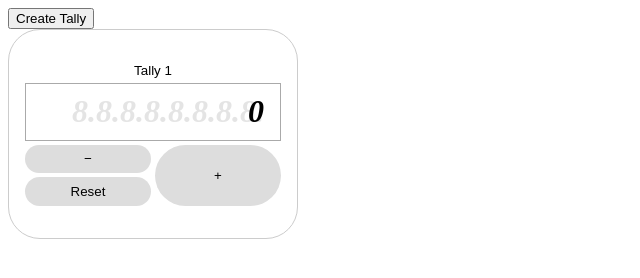
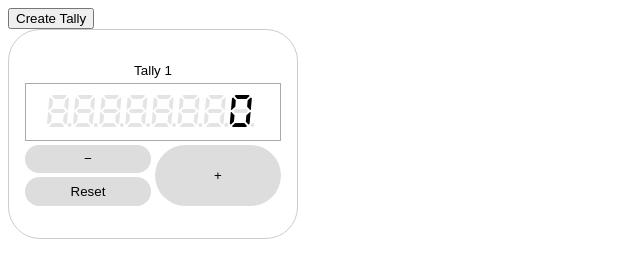
Before and after one commit to mccreery/sandbox, a plain HTML site: page web/tally/index.html in a window 1280 px wide. Both pictures are taken after a click on the button "Create Tally". Shown: the full height of the page, 0-640 px from the left. Drawn offline with nearby package versions, Linux system fonts and the light colour scheme; files that its build step writes are made by us from their sources.

Commit message:
Only show LCD effect if font loaded correctly

```diff
--- a/web/tally/script.js
+++ b/web/tally/script.js
@@ -1,6 +1,7 @@
 "use strict";
 
 let numTallies = 0;
+const fontLoad = document.fonts.load("italic bold 1em DSEG7");
 
 function addTally(initialValue) {
   initialValue = initialValue || 0
@@ -13,9 +14,6 @@ function addTally(initialValue) {
   output.type = "number";
   output.value = initialValue;
   output.className = "tally-box";
-
-  const lcdEffect = document.createElement("span");
-  lcdEffect.className = "lcd-effect";
 
   const plus = document.createElement("button");
   plus.className = "tally-button plus";
@@ -35,11 +33,16 @@ function addTally(initialValue) {
   const root = document.createElement("div");
   root.className = "tally";
   root.appendChild(name);
-  root.appendChild(lcdEffect);
   root.appendChild(output);
   root.appendChild(plus);
   root.appendChild(minus);
   root.appendChild(reset);
+
+  fontLoad.then(value => {
+    const lcdEffect = document.createElement("span");
+    lcdEffect.className = "lcd-effect";
+    root.appendChild(lcdEffect);
+  })
 
   document.body.appendChild(root);
 }
--- a/web/tally/style.scss
+++ b/web/tally/style.scss
@@ -1,3 +1,10 @@
+@font-face {
+  font-family: DSEG7;
+  font-style: italic;
+  font-weight: bold;
+  src: url(dseg7-classic-mini-bi.woff2);
+}
+
 @mixin centered {
   display: flex;
   justify-content: center;
@@ -37,9 +44,7 @@
   box-sizing: border-box;
 
   grid-area: 2 / 1 / 3 / 3;
-  font-family: "DSEG7 Classic Mini";
-  font-weight: bold;
-  font-style: italic;
+  font: italic bold 1em DSEG7, monospace;
   font-size: 2rem;
   border: 1px solid #aaa;
 
@@ -62,9 +67,7 @@
   border: 1px solid transparent;
 
   grid-area: 2 / 1 / 3 / 3;
-  font-family: "DSEG7 Classic Mini";
-  font-weight: bold;
-  font-style: italic;
+  font: italic bold 1em DSEG7, monospace;
   font-size: 2rem;
 
   &::after {
```
Also changed, not shown: web/tally/dseg7-classic-mini-bi.woff2 (added).
